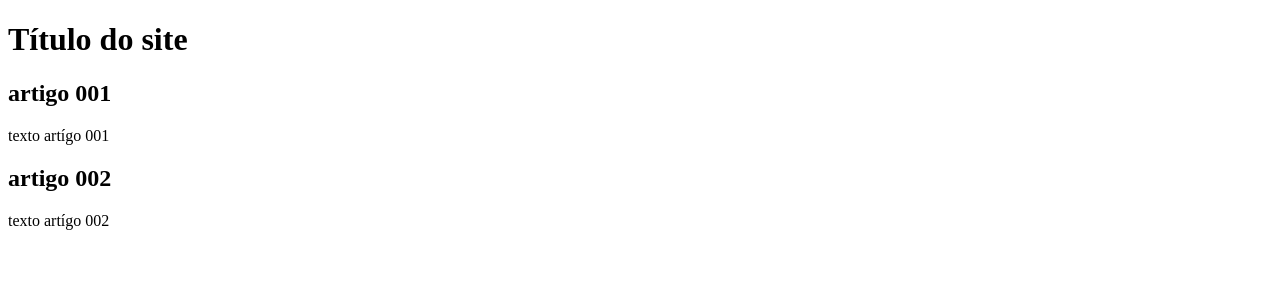
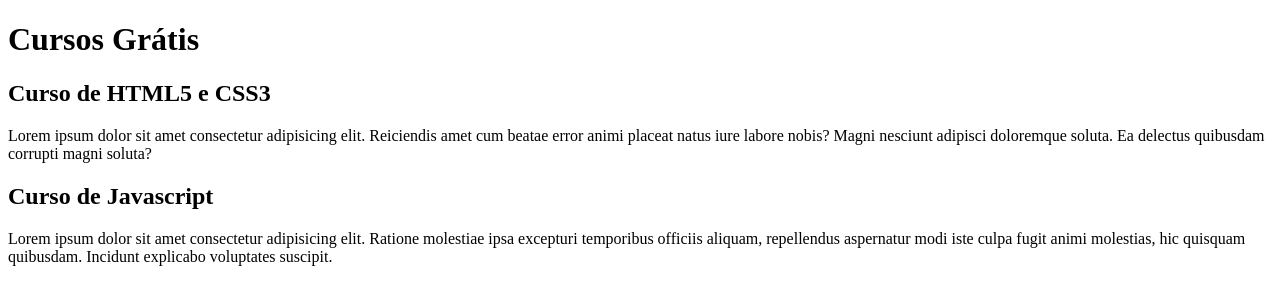
Before and after one commit to dev-gabriel-henrique/projeto-site-guanabara, a plain HTML site: page index.html in a window 1280 px wide. Drawn offline with Linux system fonts and the light colour scheme.

Commit message:
adding content

```diff
--- a/index.html
+++ b/index.html
@@ -8,16 +8,16 @@
   <body>
     <main>
       <header>
-        <h1>Título do site</h1>
+        <h1>Cursos Grátis</h1>
       </header>
       <article>
-        <h2>artigo 001</h2>
-        <p>texto artígo 001</p>
+        <h2>Curso de HTML5 e CSS3</h2>
+        <p>Lorem ipsum dolor sit amet consectetur adipisicing elit. Reiciendis amet cum beatae error animi placeat natus iure labore nobis? Magni nesciunt adipisci doloremque soluta. Ea delectus quibusdam corrupti magni soluta?</p>
       </article>
 
       <article>
-        <h2>artigo 002</h2>
-        <p>texto artígo 002</p>
+        <h2>Curso de Javascript</h2>
+        <p>Lorem ipsum dolor sit amet consectetur adipisicing elit. Ratione molestiae ipsa excepturi temporibus officiis aliquam, repellendus aspernatur modi iste culpa fugit animi molestias, hic quisquam quibusdam. Incidunt explicabo voluptates suscipit.</p>
       </article>
     </main>
   </body>
```
